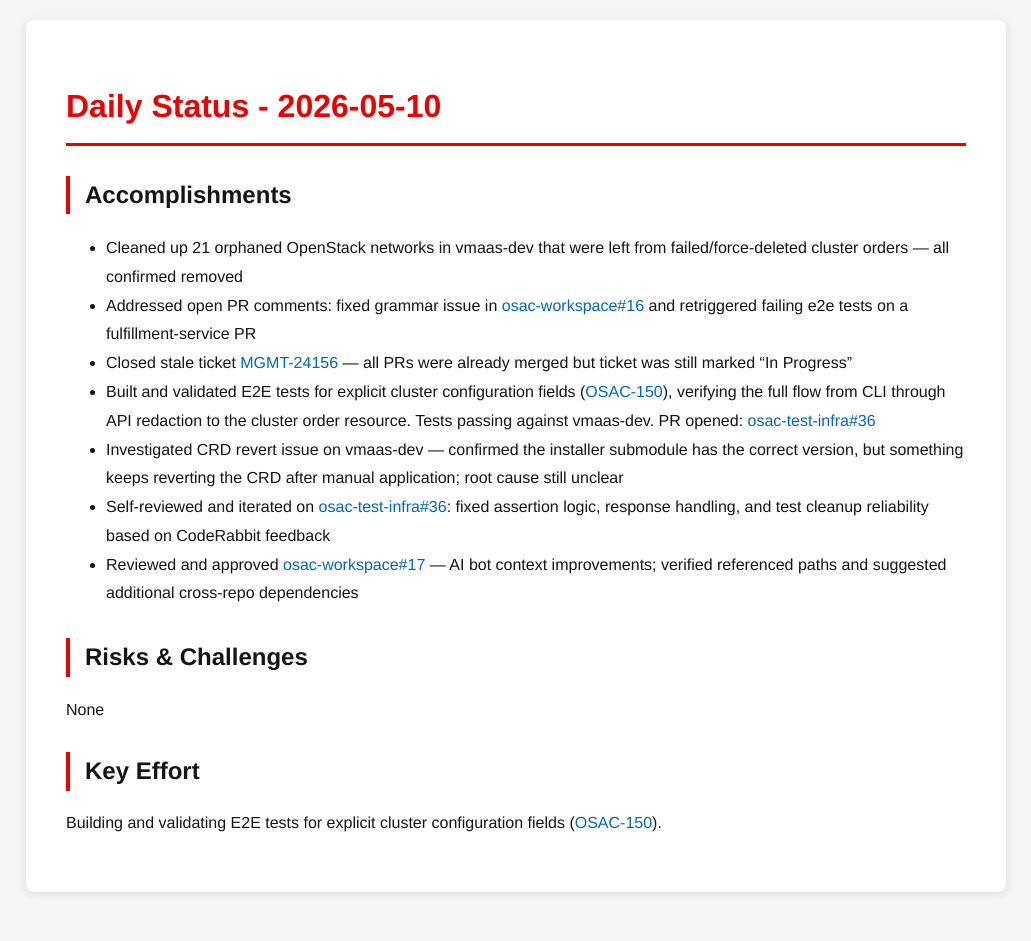
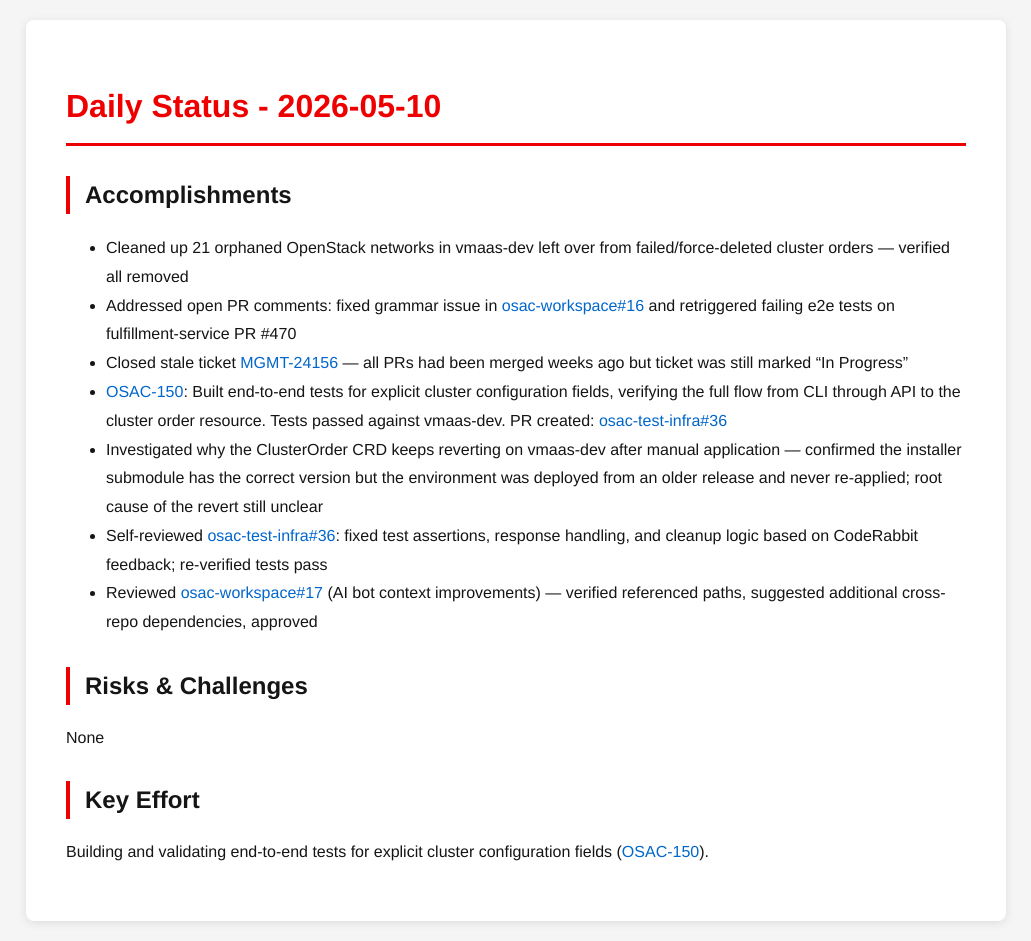
Before and after one commit to tzvatot/daily-status, a Jekyll site: the page built from 2026-05-10.md, in a window 1280 px wide. Shown: the whole page, without its empty margins (124-1155 px from the left). Built offline with Jekyll 4.4.1, drawn with Linux system fonts in a browser that asks for light colours; before the commit the page ends 912 px from its top, so only the background shows below that.

Commit message:
Daily status update - 2026-05-10

```diff
--- a/2026-05-10.md
+++ b/2026-05-10.md
@@ -7,16 +7,16 @@
 # Daily Status - 2026-05-10
 
 ## Accomplishments
-- Cleaned up 21 orphaned OpenStack networks in vmaas-dev that were left from failed/force-deleted cluster orders — all confirmed removed
-- Addressed open PR comments: fixed grammar issue in [osac-workspace#16](https://github.com/osac-project/osac-workspace/pull/16) and retriggered failing e2e tests on a fulfillment-service PR
-- Closed stale ticket [MGMT-24156](https://issues.redhat.com/browse/MGMT-24156) — all PRs were already merged but ticket was still marked "In Progress"
-- Built and validated E2E tests for explicit cluster configuration fields ([OSAC-150](https://redhat.atlassian.net/browse/OSAC-150)), verifying the full flow from CLI through API redaction to the cluster order resource. Tests passing against vmaas-dev. PR opened: [osac-test-infra#36](https://github.com/osac-project/osac-test-infra/pull/36)
-- Investigated CRD revert issue on vmaas-dev — confirmed the installer submodule has the correct version, but something keeps reverting the CRD after manual application; root cause still unclear
-- Self-reviewed and iterated on [osac-test-infra#36](https://github.com/osac-project/osac-test-infra/pull/36): fixed assertion logic, response handling, and test cleanup reliability based on CodeRabbit feedback
-- Reviewed and approved [osac-workspace#17](https://github.com/osac-project/osac-workspace/pull/17) — AI bot context improvements; verified referenced paths and suggested additional cross-repo dependencies
+- Cleaned up 21 orphaned OpenStack networks in vmaas-dev left over from failed/force-deleted cluster orders — verified all removed
+- Addressed open PR comments: fixed grammar issue in [osac-workspace#16](https://github.com/osac-project/osac-workspace/pull/16) and retriggered failing e2e tests on fulfillment-service PR #470
+- Closed stale ticket [MGMT-24156](https://issues.redhat.com/browse/MGMT-24156) — all PRs had been merged weeks ago but ticket was still marked "In Progress"
+- [OSAC-150](https://redhat.atlassian.net/browse/OSAC-150): Built end-to-end tests for explicit cluster configuration fields, verifying the full flow from CLI through API to the cluster order resource. Tests passed against vmaas-dev. PR created: [osac-test-infra#36](https://github.com/osac-project/osac-test-infra/pull/36)
+- Investigated why the ClusterOrder CRD keeps reverting on vmaas-dev after manual application — confirmed the installer submodule has the correct version but the environment was deployed from an older release and never re-applied; root cause of the revert still unclear
+- Self-reviewed [osac-test-infra#36](https://github.com/osac-project/osac-test-infra/pull/36): fixed test assertions, response handling, and cleanup logic based on CodeRabbit feedback; re-verified tests pass
+- Reviewed [osac-workspace#17](https://github.com/osac-project/osac-workspace/pull/17) (AI bot context improvements) — verified referenced paths, suggested additional cross-repo dependencies, approved
 
 ## Risks & Challenges
 None
 
 ## Key Effort
-Building and validating E2E tests for explicit cluster configuration fields ([OSAC-150](https://redhat.atlassian.net/browse/OSAC-150)).
+Building and validating end-to-end tests for explicit cluster configuration fields ([OSAC-150](https://redhat.atlassian.net/browse/OSAC-150)).
```
